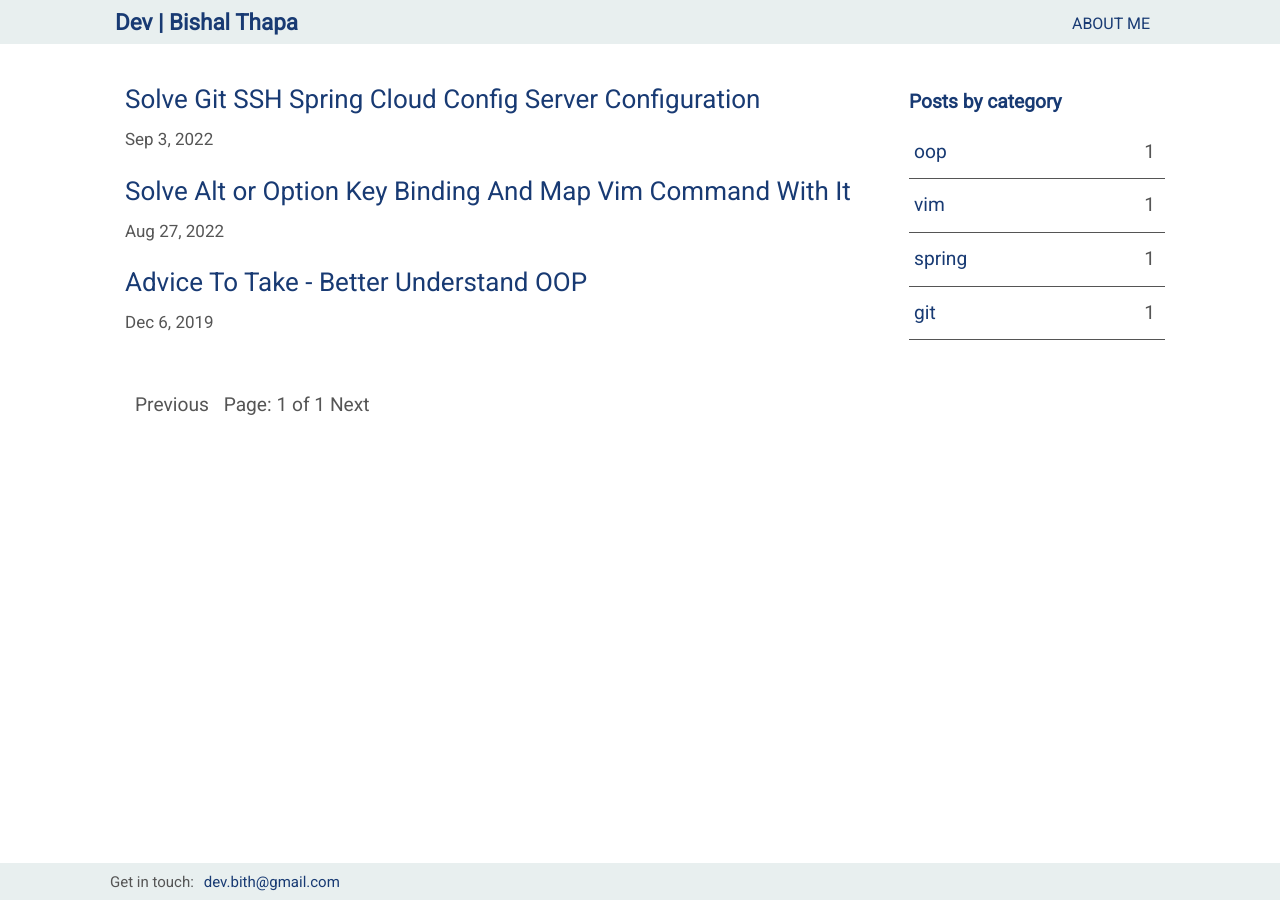
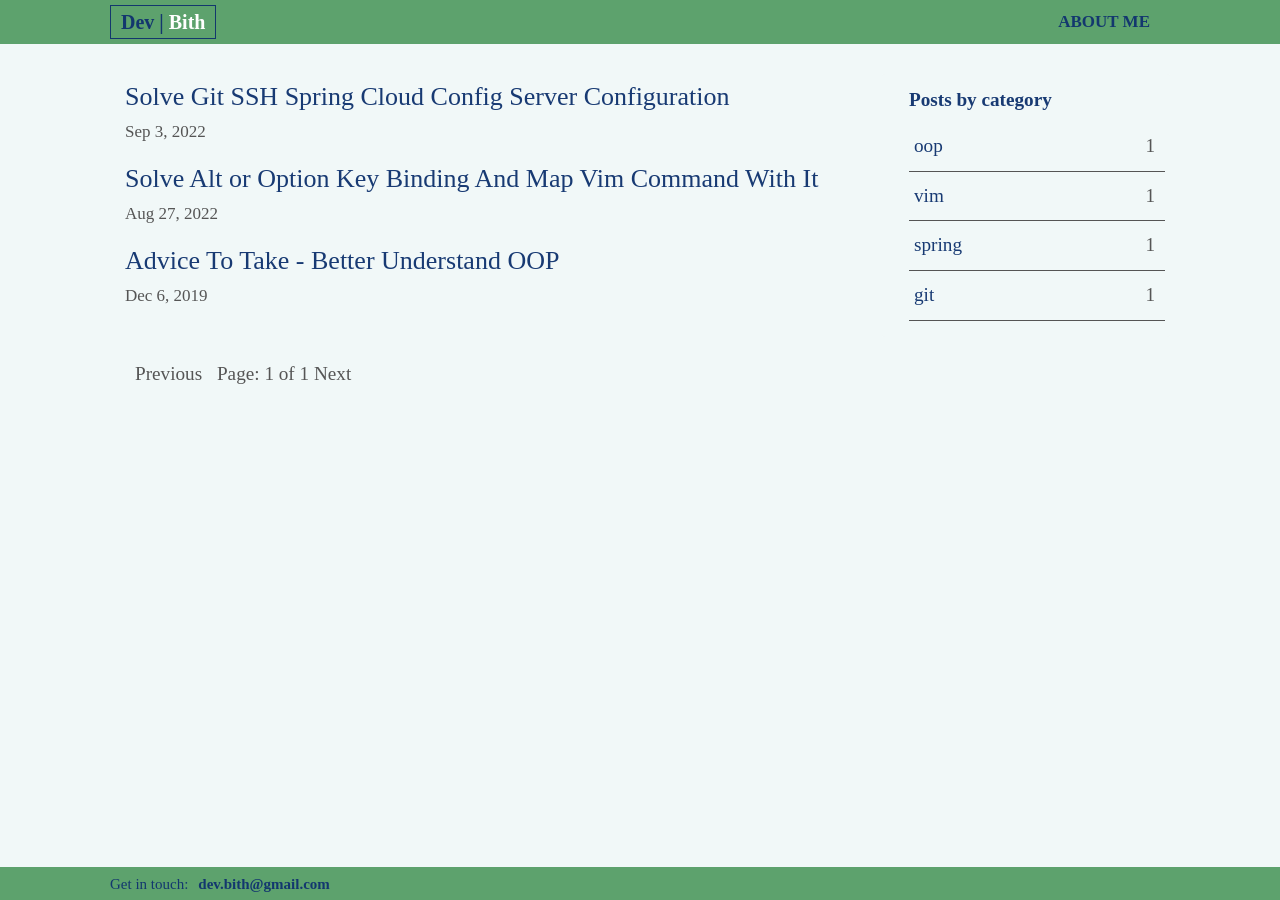
Before and after one commit to bishalthapa-x/bishalthapax.github.io, a Jekyll site: the page built from index.html, in a window 1280 px wide. Built offline with Jekyll 4.4.1, drawn with Linux system fonts in a browser that asks for light colours; the list of posts is cut into pages by our own code.

Commit message:
update style

```diff
--- a/_includes/footer.html
+++ b/_includes/footer.html
@@ -4,7 +4,7 @@
         <div class="footer-box">
             <div class="footer-box-unit footer-box-first-unit">
                 <ul class="email-list">
-                    <li>Get in touch: </li>
+                    <li class="title-color-blue">Get in touch: </li>
                     <li><a href="mailto:{{site.email}}">{{site.email}}</a></li>
                 </ul>
             </div>
--- a/_includes/navigation.html
+++ b/_includes/navigation.html
@@ -1,13 +1,13 @@
 <header>
     <div class="container">
         <div class="header-left">
-            <h3  class="logo"><a href="{{site.url}}"> Dev | Bishal Thapa </a></h3>
+            <h3  class="logo"><a href="{{site.url}}"> <span class="title-color-blue">Dev | </span>Bith</a></h3>
         </div>
         <div class="header-right">
 
             <nav>
                 <ul class="post-title">
-                    <li> <a href="{{site.url}}/about">ABOUT ME</a> </li>
+                    <li> <a class="title-color-blue" href="{{site.url}}/about">ABOUT ME</a> </li>
                 </ul>
             </nav>
 
--- a/assets/css/about.css
+++ b/assets/css/about.css
@@ -25,12 +25,15 @@
 .tab button:hover {
     background-color: var(--bg-color-one);
     font-weight: 500;
+    color: white;
 }
 
 .tab button.active {
-    color: var(--text-color);
+    background-color: var(--bg-color-one);
     border-left: 3px solid var(--post-list-color);
+    color: white;
 }
+
 
 .tab-content {
     float: left;
--- a/assets/css/style.css
+++ b/assets/css/style.css
@@ -1,14 +1,12 @@
-@import url(https://fonts.googleapis.com/css?family=Roboto);
 
 :root {
     --bg-color-one: #11346ef7;
-    --bg-color-two: white;
-    --bg-color-three: #e8efef;
+    --bg-color-two: #f1f8f8;
+    --bg-color-three: #5da26d;
     --text-color: #555;
     --post-title-color:#11346ef7;
     --post-list-color: #11346ef7;
-    --font-mono: "SF Mono","Fira Code","Fira Mono","Roboto Mono",monospace;
-    --font-robot-sans: "Roboto", sans-serif;
+
 }
 
 
@@ -28,8 +26,7 @@ body {
     display: flex;
     min-height: 100vh;
     flex-direction: column;
-    font-family: var(--font-robot-sans);
-    line-height: 1.7;
+    line-height: 1.5;
     font-size: larger;
     background-color: var(--bg-color-one);
     color: var(--text-color);
@@ -61,9 +58,15 @@ header {
     background-color: var(--bg-color-three);
 }
 
+header h3 {
+    border: 1px solid #11346ef7;
+    font-size: 20px;
+    padding: 1px 5px;
+}
+
 .header-left {
     float: left;
-    padding: 3px 0;
+    padding: 5px 0;
 }
 
 .header-right {
@@ -71,9 +74,12 @@ header {
     display: flex;
     padding: 3px 0;
 }
+.header-right a {
+    color:white;
+}
 
 .logo a {
-    color: var(--post-list-color);
+    color: white;
     text-decoration: none;
     padding: 5px;
     border-radius: 5px;
@@ -104,7 +110,8 @@ nav ul li {
     list-style: none;
 }
 nav ul li a {
-    font-size: 16px;
+    font-size: 17px;
+    font-weight: bold;
     padding-right: 20px;
     text-decoration: none;
     color: var(--text-color);
@@ -245,10 +252,13 @@ footer {
     font-size: 15px;
 }
 
-.email-list li a {
+
+.email-list a {
     color: var(--post-title-color);
     text-decoration: none;
+    font-weight: bold;
 }
+
 
 pre {
     word-break: break-all;
```
